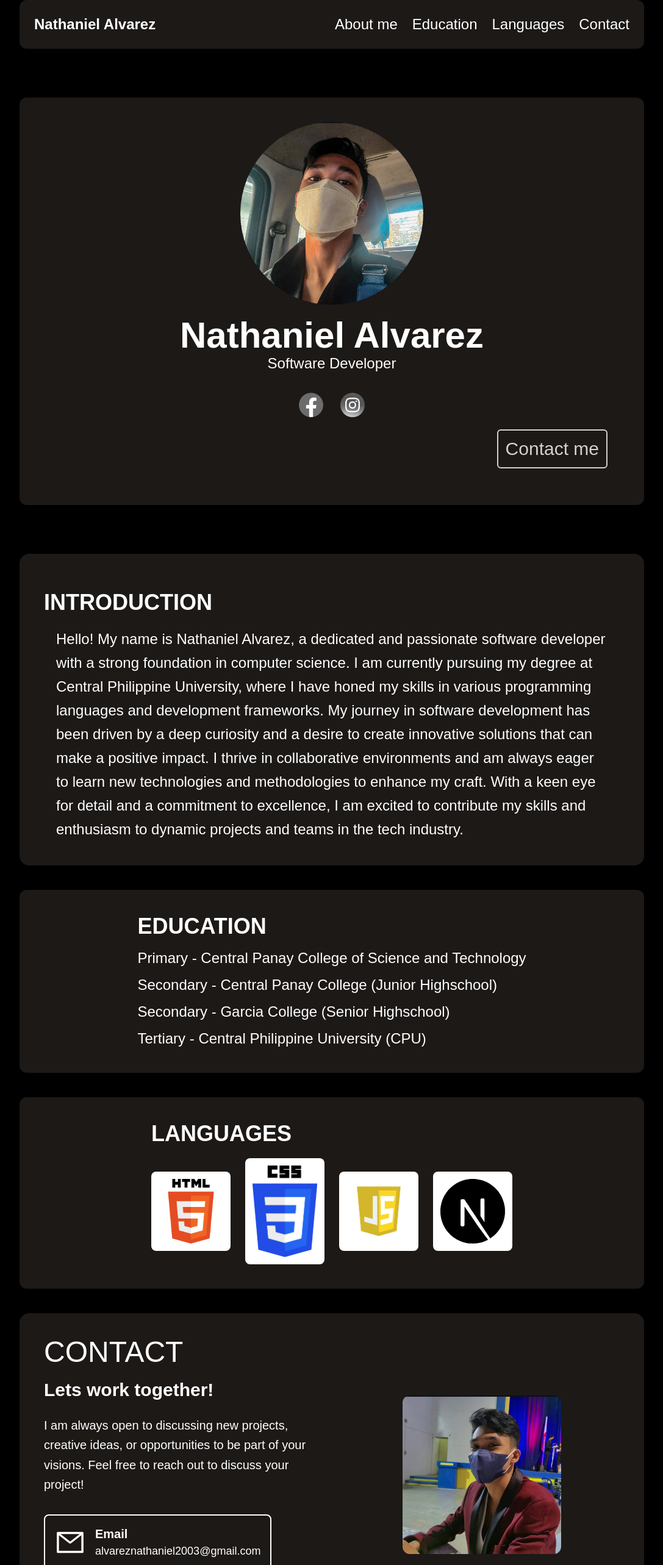
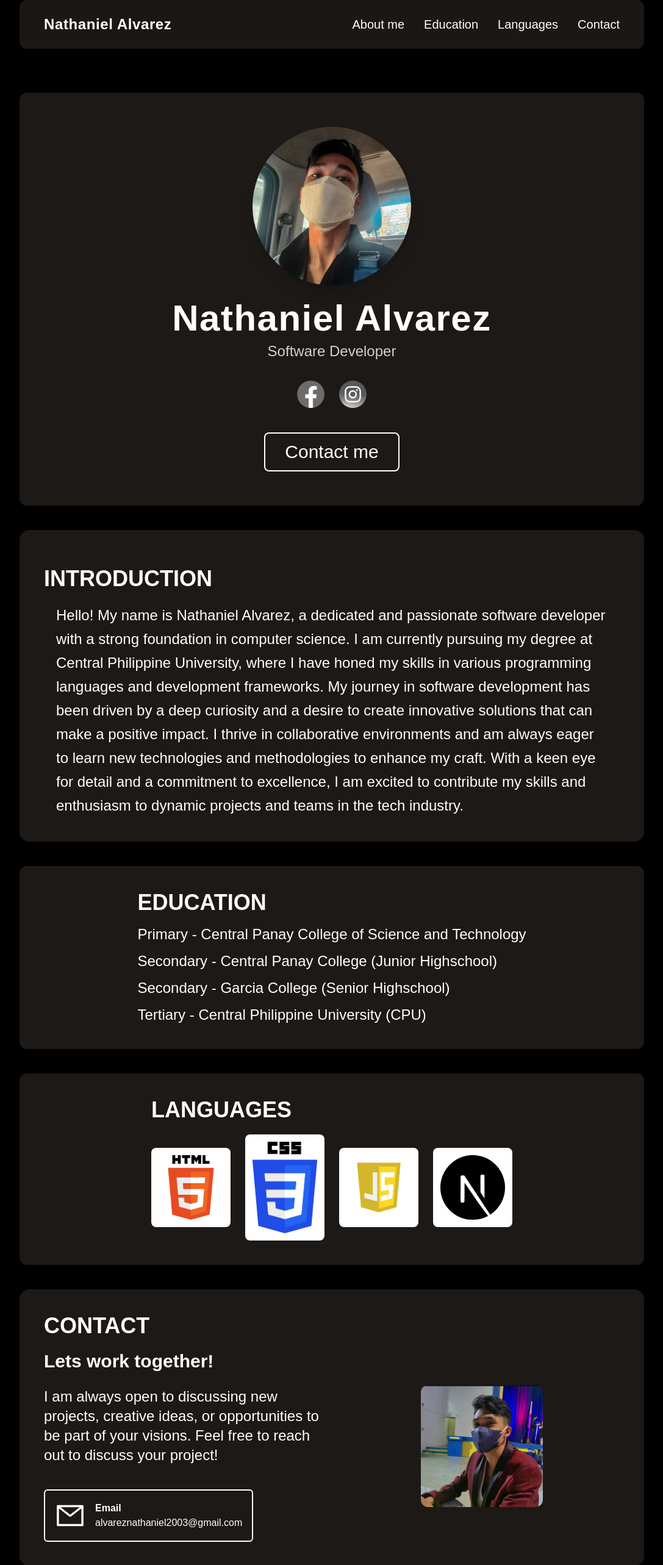
Before and after one commit to Dansoy99/alvarez_nextjs_portfolio, a Next.js app: page / in a window 1280 px wide. Shown: the top 2566 px of the page at 61% size, without its empty margins (96-1183 px from the left). Built offline with nearby package versions, Linux system fonts and the light colour scheme.

Commit message:
update all

```diff
--- a/app/component/header.jsx
+++ b/app/component/header.jsx
@@ -1,79 +1,39 @@
-import Link from "next/link"
+import Link from "next/link";
 import Image from "next/image";
 import Fade from "./fade";
 
 const Header = () => {
   return (
-    <div id="top">
-      {/* NAV BAR */}
-      <Fade className="
-        fixed top-0 left-0 right-0 z-50
-        bg-stone-900
-        flex p-4 md:p-6
-        justify-between items-center
-        w-full md:w-4/5 mx-auto
-        rounded-none md:rounded-xl
-        text-lg md:text-2xl
-      ">
-        <a href="#top" className="cursor-pointer font-bold">
+      <Fade
+        className="
+          fixed top-0 left-0 right-0 z-50
+          bg-stone-900/95 backdrop-blur-md
+          flex items-center justify-between
+          px-5 py-4 md:px-10 md:py-6
+          w-full lg:w-4/5 mx-auto
+          rounded-none lg:rounded-xl
+          text-white text-lg md:text-2xl
+          transition-all
+        "
+      >
+        {/* CLICK → SCROLL TO TRUE TOP */}
+        <a
+          href="#very-top"
+          className="cursor-pointer font-bold tracking-wide hover:text-cyan-300 transition"
+        >
           Nathaniel Alvarez
         </a>
 
-        <div className="hidden md:flex flex-row gap-6">
-          <a href="#introduction-section" className="cursor-pointer">About me</a>
-          <a href="#education-section" className="cursor-pointer">Education</a>
-          <a href="#languages-section" className="cursor-pointer">Languages</a>
-          <a href="#contact-section" className="cursor-pointer">Contact</a>
-        </div>
+        {/* DESKTOP LINKS */}
+        <nav className="hidden md:flex gap-8 text-xl">
+          <a href="#introduction-section" className="hover:text-cyan-300 transition">About me</a>
+          <a href="#education-section" className="hover:text-cyan-300 transition">Education</a>
+          <a href="#languages-section" className="hover:text-cyan-300 transition">Languages</a>
+          <a href="#contact-section" className="hover:text-cyan-300 transition">Contact</a>
+        </nav>
       </Fade>
 
-      {/* HERO SECTION */}
-      <Fade className="
-        w-full md:w-4/5
-        bg-stone-900 flex flex-col items-center
-        mx-auto rounded-xl
-        p-6 md:p-10
-        mt-36 md:mt-40
-      ">
-        <Image
-          src="/profile.jpg"
-          width={300}
-          height={300}
-          className="rounded-full w-[180px] h-[180px] md:w-[300px] md:h-[300px]"
-          alt="profile"
-        />
-
-        <h2 className="text-white text-4xl md:text-6xl font-bold pt-5">
-          Nathaniel Alvarez
-        </h2>
-
-        <p className="max-w-[500px] text-white text-center pb-8 text-lg md:text-2xl">
-          Software Developer
-        </p>
-
-        <nav className="flex justify-center pb-5 gap-7">
-          <Link href="https://www.facebook.com/nathaniel.alvarez.9809">
-            <img src="/fb_logo.png" width={40} className="filter grayscale hover:grayscale-0 transition duration-500" />
-          </Link>
-          <Link href="https://www.instagram.com/usernathfound___/">
-            <img src="/instagram-logo-colored.jpg" width={40} className="rounded-full filter grayscale hover:grayscale-0 transition duration-500" />
-          </Link>
-        </nav>
-
-        <button className="
-          bg-transparent border-2 border-white
-          p-2 md:p-3 rounded-md
-          text-xl md:text-3xl
-          mb-5 opacity-80
-          hover:opacity-100 hover:bg-gray-700
-          transition duration-500
-          self-end mr-5
-        ">
-          Contact me
-        </button>
-      </Fade>
-    </div>
-  )
-}
+  );
+};
 
 export default Header;
--- a/app/home/page.jsx
+++ b/app/home/page.jsx
@@ -1,34 +1,119 @@
 "use client";
 import Fade from "../component/fade";
 import { AiOutlineMail } from "react-icons/ai";
+import Link from "next/link";
+import Image from "next/image";
 
 const HomePage = () => {
   return (
     <div className="w-full flex flex-col items-center mt-10">
+        <div id="very-top" className="pt-24 md:pt-28"></div>
+
+         <Fade
+        className="
+          w-full lg:w-4/5
+          bg-stone-900
+          flex flex-col items-center
+          mx-auto rounded-xl
+          px-6 py-10 md:px-10 md:py-14
+          text-white
+        "
+      >
+        {/* PROFILE IMAGE */}
+        <Image
+          src="/profile.jpg"
+          width={300}
+          height={300}
+          alt="profile"
+          className="
+            rounded-full shadow-xl
+            w-[170px] h-[170px]
+            md:w-[260px] md:h-[260px]
+            object-cover
+          "
+        />
+
+        {/* NAME */}
+        <h2 className="text-4xl md:text-6xl font-bold pt-6 tracking-wide">
+          Nathaniel Alvarez
+        </h2>
+
+        {/* SUBTITLE */}
+        <p className="text-lg md:text-2xl opacity-80 text-center mt-2">
+          Software Developer
+        </p>
+
+        {/* SOCIAL LINKS */}
+        <nav className="flex gap-6 mt-6 md:mt-8">
+          <Link href="https://www.facebook.com/nathaniel.alvarez.9809">
+            <img
+              src="/fb_logo.png"
+              width={45}
+              className="filter grayscale hover:grayscale-0 transition duration-500"
+            />
+          </Link>
+
+          <Link href="https://www.instagram.com/usernathfound___/">
+            <img
+              src="/instagram-logo-colored.jpg"
+              width={45}
+              className="rounded-full filter grayscale hover:grayscale-0 transition duration-500"
+            />
+          </Link>
+        </nav>
+
+        {/* CONTACT BUTTON → GO TO CONTACT */}
+        <a
+          href="#contact-section"
+          className="
+            mt-10
+            bg-transparent border-2 border-white
+            text-xl md:text-3xl
+            px-6 py-2 md:px-8 md:py-3
+            rounded-lg
+            hover:bg-white hover:text-stone-900
+            transition-all duration-300
+            font-medium
+          "
+        >
+          Contact me
+        </a>
+
+      </Fade>
 
       {/* INTRODUCTION */}
-      <Fade className="
+      <Fade
+        className="
         bg-stone-900 w-full md:w-4/5
         flex flex-col items-center justify-center
         rounded-2xl text-white
         p-6 md:p-10 mt-10 text-2xl md:text-4xl
-      ">
-        <div id="introduction-section">
+      "
+      >
+        <div id="introduction-section" className="scroll-mt-40">
           <h1 className="pt-5 pb-5 text-3xl md:text-4xl font-bold">INTRODUCTION</h1>
+
           <p className="text-lg md:text-2xl leading-relaxed px-5">
-            Hello! My name is Nathaniel Alvarez, a dedicated and passionate software developer with a strong foundation in computer science. I am currently pursuing my degree at Central Philippine University, where I have honed my skills in various programming languages and development frameworks. My journey in software development has been driven by a deep curiosity and a desire to create innovative solutions that can make a positive impact. I thrive in collaborative environments and am always eager to learn new technologies and methodologies to enhance my craft. With a keen eye for detail and a commitment to excellence, I am excited to contribute my skills and enthusiasm to dynamic projects and teams in the tech industry.
+            Hello! My name is Nathaniel Alvarez, a dedicated and passionate software developer with a strong foundation in computer science.
+            I am currently pursuing my degree at Central Philippine University, where I have honed my skills in various programming languages
+            and development frameworks. My journey in software development has been driven by a deep curiosity and a desire to create innovative
+            solutions that can make a positive impact. I thrive in collaborative environments and am always eager to learn new technologies
+            and methodologies to enhance my craft. With a keen eye for detail and a commitment to excellence, I am excited to contribute
+            my skills and enthusiasm to dynamic projects and teams in the tech industry.
           </p>
         </div>
       </Fade>
 
       {/* EDUCATION */}
-      <Fade className="
+      <Fade
+        className="
         bg-stone-900 flex flex-col
         items-center w-full md:w-4/5
         mx-auto mt-10 rounded-xl
         p-6 md:p-10
-      ">
-        <div id="education-section">
+      "
+      >
+        <div id="education-section" className="scroll-mt-40">
           <h1 className="text-3xl md:text-4xl font-bold">EDUCATION</h1>
 
           <div className="text-white text-lg md:text-2xl mt-4 flex flex-col gap-3">
@@ -41,13 +126,15 @@ const HomePage = () => {
       </Fade>
 
       {/* LANGUAGES */}
-      <Fade className="
+      <Fade
+        className="
         bg-stone-900 w-full md:w-4/5
         flex flex-col items-center
         mx-auto mt-10 rounded-xl
         p-6 md:p-10
-      ">
-        <div id="languages-section">
+      "
+      >
+        <div id="languages-section" className="scroll-mt-40">
           <h1 className="text-3xl md:text-4xl font-bold">LANGUAGES</h1>
 
           <div className="flex flex-wrap justify-center items-center gap-6 mt-5">
@@ -68,31 +155,36 @@ const HomePage = () => {
       </Fade>
 
       {/* CONTACT */}
-      <Fade className="
+      <Fade
+        className="
         bg-stone-900 w-full md:w-4/5
         flex flex-col items-center
         rounded-2xl text-white
         mt-10 mb-10 p-6 md:p-10
-      ">
-        <div id="contact-section">
+      "
+      >
+        <div id="contact-section" className="scroll-mt-40">
           <h1 className="pb-5 text-3xl md:text-4xl font-bold">CONTACT</h1>
 
           <div className="grid grid-cols-1 md:grid-cols-2 gap-10 items-center">
-            {/* LEFT */}
+
+            {/* LEFT SIDE */}
             <div>
               <h2 className="text-2xl md:text-3xl font-bold">Lets work together!</h2>
               <p className="mt-6 text-lg md:text-2xl">
                 I am always open to discussing new projects, creative ideas, or opportunities
-                to be part of your visions. Feel free to reach out to discuss your project!.
+                to be part of your visions. Feel free to reach out to discuss your project!
               </p>
 
-              <div className="
+              <div
+                className="
                 group flex items-center mt-10 gap-4
                 w-fit border-2 border-white
                 p-4 rounded-md
                 hover:border-cyan-300
                 transition duration-500
-              ">
+              "
+              >
                 <AiOutlineMail
                   size={50}
                   className="text-white group-hover:text-cyan-300 transition duration-500"
@@ -104,24 +196,25 @@ const HomePage = () => {
               </div>
             </div>
 
-            {/* RIGHT */}
+            {/* RIGHT SIDE */}
             <div className="flex justify-center">
               <img
                 src="/contactProfile.jpg"
                 className="
-                  rounded-xl
-                  h-[300px] w-[300px]
-                  md:h-[200px] md:w-[200px]
-                  object-cover
-                "
+                rounded-xl
+                h-[300px] w-[300px]
+                md:h-[200px] md:w-[200px]
+                object-cover
+              "
               />
             </div>
+
           </div>
         </div>
       </Fade>
 
     </div>
   );
-}
+};
 
 export default HomePage;
--- a/app/page.jsx
+++ b/app/page.jsx
@@ -1,34 +1,119 @@
 "use client";
 import Fade from "@/app/component/fade";
 import { AiOutlineMail } from "react-icons/ai";
+import Link from "next/link";
+import Image from "next/image";
 
 const Home = () => {
   return (
     <div className="w-full flex flex-col items-center mt-10">
+        <div id="very-top" className="pt-24 md:pt-28"></div>
+
+         <Fade
+        className="
+          w-full lg:w-4/5
+          bg-stone-900
+          flex flex-col items-center
+          mx-auto rounded-xl
+          px-6 py-10 md:px-10 md:py-14
+          text-white
+        "
+      >
+        {/* PROFILE IMAGE */}
+        <Image
+          src="/profile.jpg"
+          width={300}
+          height={300}
+          alt="profile"
+          className="
+            rounded-full shadow-xl
+            w-[170px] h-[170px]
+            md:w-[260px] md:h-[260px]
+            object-cover
+          "
+        />
+
+        {/* NAME */}
+        <h2 className="text-4xl md:text-6xl font-bold pt-6 tracking-wide">
+          Nathaniel Alvarez
+        </h2>
+
+        {/* SUBTITLE */}
+        <p className="text-lg md:text-2xl opacity-80 text-center mt-2">
+          Software Developer
+        </p>
+
+        {/* SOCIAL LINKS */}
+        <nav className="flex gap-6 mt-6 md:mt-8">
+          <Link href="https://www.facebook.com/nathaniel.alvarez.9809">
+            <img
+              src="/fb_logo.png"
+              width={45}
+              className="filter grayscale hover:grayscale-0 transition duration-500"
+            />
+          </Link>
+
+          <Link href="https://www.instagram.com/usernathfound___/">
+            <img
+              src="/instagram-logo-colored.jpg"
+              width={45}
+              className="rounded-full filter grayscale hover:grayscale-0 transition duration-500"
+            />
+          </Link>
+        </nav>
+
+        {/* CONTACT BUTTON → GO TO CONTACT */}
+        <a
+          href="#contact-section"
+          className="
+            mt-10
+            bg-transparent border-2 border-white
+            text-xl md:text-3xl
+            px-6 py-2 md:px-8 md:py-3
+            rounded-lg
+            hover:bg-white hover:text-stone-900
+            transition-all duration-300
+            font-medium
+          "
+        >
+          Contact me
+        </a>
+
+      </Fade>
 
       {/* INTRODUCTION */}
-      <Fade className="
+      <Fade
+        className="
         bg-stone-900 w-full md:w-4/5
         flex flex-col items-center justify-center
         rounded-2xl text-white
         p-6 md:p-10 mt-10 text-2xl md:text-4xl
-      ">
-        <div id="introduction-section">
+      "
+      >
+        <div id="introduction-section" className="scroll-mt-40">
           <h1 className="pt-5 pb-5 text-3xl md:text-4xl font-bold">INTRODUCTION</h1>
+
           <p className="text-lg md:text-2xl leading-relaxed px-5">
-            Hello! My name is Nathaniel Alvarez, a dedicated and passionate software developer with a strong foundation in computer science. I am currently pursuing my degree at Central Philippine University, where I have honed my skills in various programming languages and development frameworks. My journey in software development has been driven by a deep curiosity and a desire to create innovative solutions that can make a positive impact. I thrive in collaborative environments and am always eager to learn new technologies and methodologies to enhance my craft. With a keen eye for detail and a commitment to excellence, I am excited to contribute my skills and enthusiasm to dynamic projects and teams in the tech industry.
+            Hello! My name is Nathaniel Alvarez, a dedicated and passionate software developer with a strong foundation in computer science.
+            I am currently pursuing my degree at Central Philippine University, where I have honed my skills in various programming languages
+            and development frameworks. My journey in software development has been driven by a deep curiosity and a desire to create innovative
+            solutions that can make a positive impact. I thrive in collaborative environments and am always eager to learn new technologies
+            and methodologies to enhance my craft. With a keen eye for detail and a commitment to excellence, I am excited to contribute
+            my skills and enthusiasm to dynamic projects and teams in the tech industry.
           </p>
         </div>
       </Fade>
 
       {/* EDUCATION */}
-      <Fade className="
+      <Fade
+        className="
         bg-stone-900 flex flex-col
         items-center w-full md:w-4/5
         mx-auto mt-10 rounded-xl
         p-6 md:p-10
-      ">
-        <div id="education-section">
+      "
+      >
+        <div id="education-section" className="scroll-mt-40">
           <h1 className="text-3xl md:text-4xl font-bold">EDUCATION</h1>
 
           <div className="text-white text-lg md:text-2xl mt-4 flex flex-col gap-3">
@@ -41,13 +126,15 @@ const Home = () => {
       </Fade>
 
       {/* LANGUAGES */}
-      <Fade className="
+      <Fade
+        className="
         bg-stone-900 w-full md:w-4/5
         flex flex-col items-center
         mx-auto mt-10 rounded-xl
         p-6 md:p-10
-      ">
-        <div id="languages-section">
+      "
+      >
+        <div id="languages-section" className="scroll-mt-40">
           <h1 className="text-3xl md:text-4xl font-bold">LANGUAGES</h1>
 
           <div className="flex flex-wrap justify-center items-center gap-6 mt-5">
@@ -68,32 +155,43 @@ const Home = () => {
       </Fade>
 
       {/* CONTACT */}
-      <Fade className="
+      <Fade
+        className="
         bg-stone-900 w-full md:w-4/5
         flex flex-col items-center
         rounded-2xl text-white
         mt-10 mb-10 p-6 md:p-10
-      ">
-        <div id="contact-section">
-          <h1 className="pb-5 text-4xl md:text-5xl">CONTACT</h1>
+      "
+      >
+        <div id="contact-section" className="scroll-mt-40">
+          <h1 className="pb-5 text-3xl md:text-4xl font-bold">CONTACT</h1>
 
-          <div className="grid grid-cols-1 md:grid-cols-2 gap-10 items-center w-full">
+          <div className="grid grid-cols-1 md:grid-cols-2 gap-10 items-center">
 
             {/* LEFT SIDE */}
             <div>
-              <h2 className="text-2xl md:text-3xl font-semibold">Lets work together!</h2>
-
-              <p className="mt-6 text-lg md:text-xl leading-relaxed">
-                I am always open to discussing new projects, creative ideas, or
-                opportunities to be part of your visions. Feel free to reach out
-                to discuss your project!
+              <h2 className="text-2xl md:text-3xl font-bold">Lets work together!</h2>
+              <p className="mt-6 text-lg md:text-2xl">
+                I am always open to discussing new projects, creative ideas, or opportunities
+                to be part of your visions. Feel free to reach out to discuss your project!
               </p>
 
-              <div className="group flex items-center mt-8 gap-4 w-full md:w-fit border-2 border-white p-4 rounded-lg hover:border-cyan-300 transition-all">
-                <AiOutlineMail size={50} className="text-white group-hover:text-cyan-300 transition-all" />
-                <div className="flex flex-col group-hover:text-cyan-300 transition-all">
-                  <p className="font-bold text-xl">Email</p>
-                  <p className="text-lg break-all">alvareznathaniel2003@gmail.com</p>
+              <div
+                className="
+                group flex items-center mt-10 gap-4
+                w-fit border-2 border-white
+                p-4 rounded-md
+                hover:border-cyan-300
+                transition duration-500
+              "
+              >
+                <AiOutlineMail
+                  size={50}
+                  className="text-white group-hover:text-cyan-300 transition duration-500"
+                />
+                <div className="flex flex-col group-hover:text-cyan-300 transition duration-500">
+                  <p className="font-bold">Email</p>
+                  <p>alvareznathaniel2003@gmail.com</p>
                 </div>
               </div>
             </div>
@@ -102,18 +200,21 @@ const Home = () => {
             <div className="flex justify-center">
               <img
                 src="/contactProfile.jpg"
-                alt="profile"
-                className="rounded-xl object-cover h-[180px] w-[180px] md:h-[260px] md:w-[260px]"
+                className="
+                rounded-xl
+                h-[300px] w-[300px]
+                md:h-[200px] md:w-[200px]
+                object-cover
+              "
               />
             </div>
 
           </div>
         </div>
-
       </Fade>
 
     </div>
   );
-}
+};
 
 export default Home;
```
